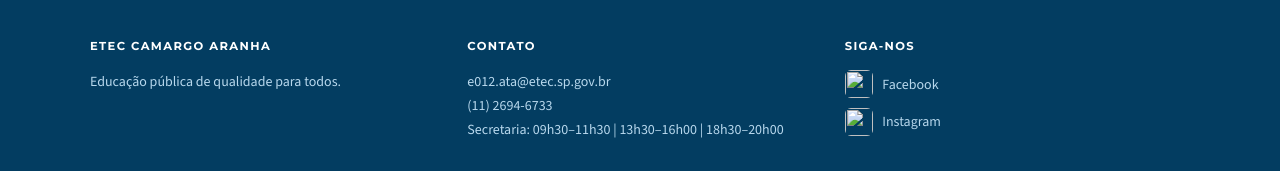
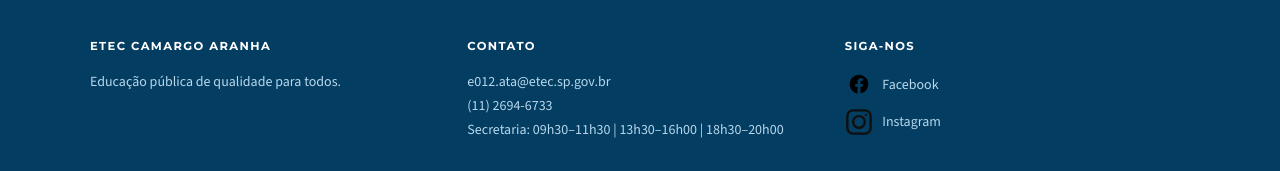
Before and after one commit to oliv009/davi.oliveira-PW, a plain HTML site: page expo2026/index.html in a window 1280 px wide. Shown: the part 1414-1585 px from the top of the page. Drawn offline with nearby package versions, Linux system fonts and the light colour scheme.

Commit message:
att_final

```diff
--- a/expo2026/index.html
+++ b/expo2026/index.html
@@ -98,11 +98,11 @@
       <section class="footer__col">
         <h3 class="footer__heading">Siga-nos</h3>
         <a href="https://www.facebook.com/123Camargo/?locale=pt_BR" target="_blank" rel="noopener noreferrer" class="social-link">
-          <img src="facebook-svgrepo-com" alt="" class="social-link__icon">
+          <img src="facebook-svgrepo-com.svg" alt="" class="social-link__icon">
           Facebook
         </a>
         <a href="https://www.instagram.com/eteccamargoaranha/?hl=pt-br" target="_blank" rel="noopener noreferrer" class="social-link">
-          <img src="instagram-svgrepo-com" alt="" class="social-link__icon">
+          <img src="instagram-svgrepo-com.svg" alt="" class="social-link__icon">
           Instagram
         </a>
       </section>
```
Also changed, not shown: expo2026/facebook-svgrepo-com.svg (renamed from expo2026/imagens/facebook-svgrepo-com.svg), expo2026/instagram-svgrepo-com.svg (renamed from expo2026/imagens/instagram-svgrepo-com.svg).
